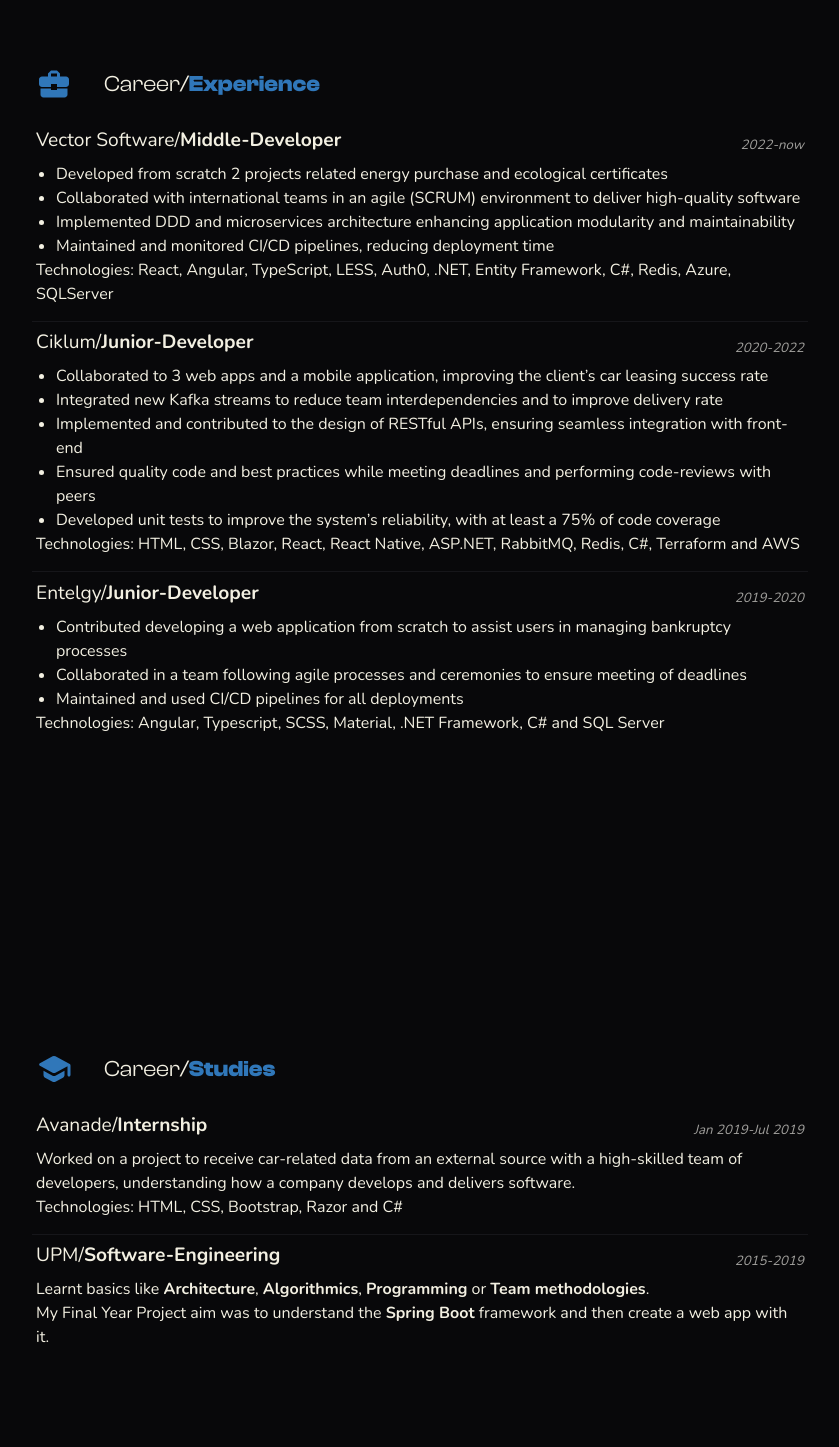
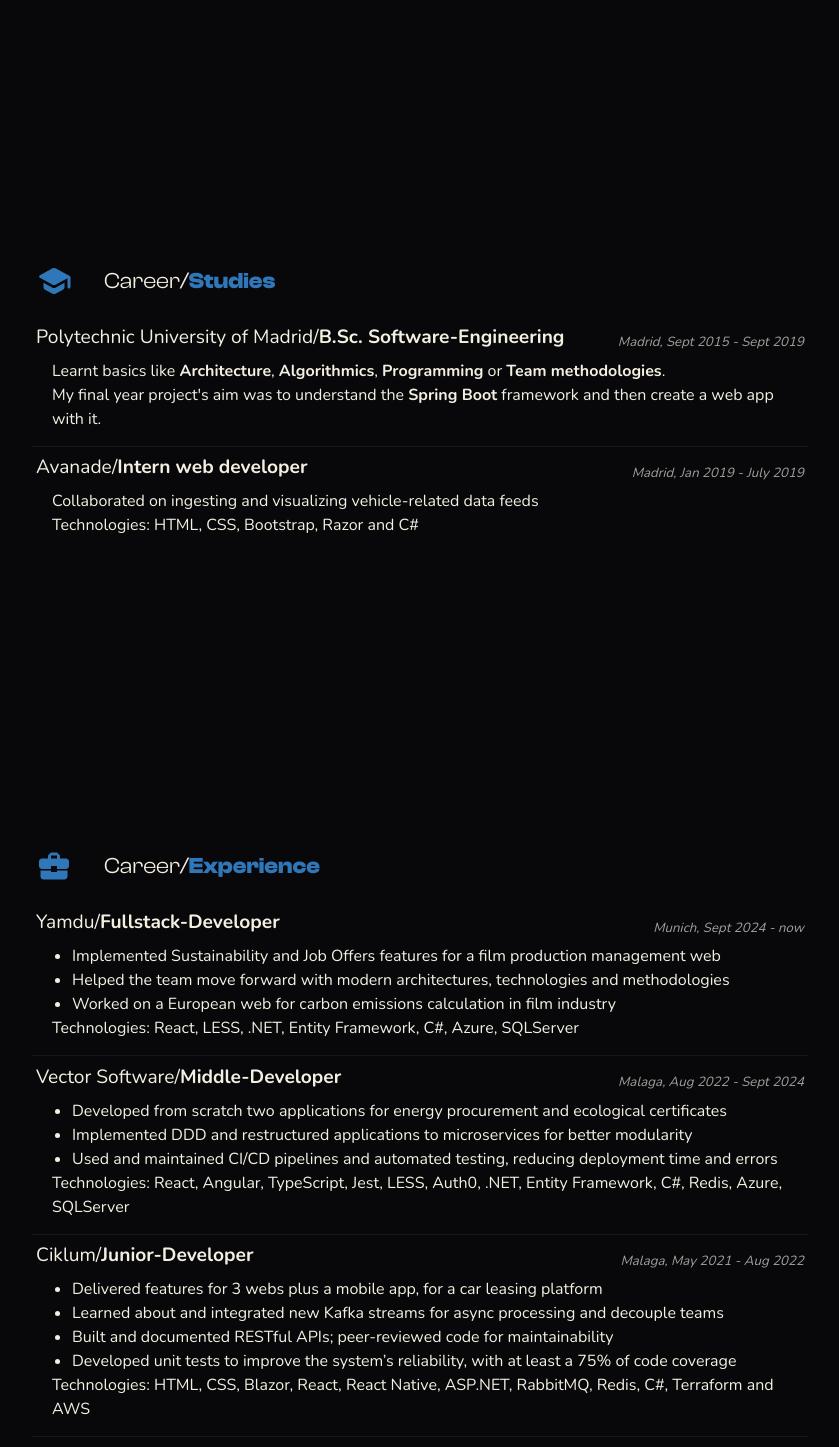
Before and after one commit to FbarcalaR/My-CV, a React (Create React App) app: page / in a window 1280 px wide. Shown: the part 800-2247 px from the top of the page, without its empty margins (220-1059 px from the left). Built offline with nearby package versions, Linux system fonts and the light colour scheme.

Commit message:
some updates

```diff
--- a/src/App.tsx
+++ b/src/App.tsx
@@ -21,11 +21,11 @@
         <PageSection innerKey={SectionIds.Home} >
           <Home />
         </PageSection>
+        <PageSection  innerKey={SectionIds.Studies} >
+          <Studies />
+        </PageSection>
         <PageSection  innerKey={SectionIds.Experience} >
           <Experience />
-        </PageSection>
-        <PageSection  innerKey={SectionIds.Studies} >
-          <Studies />
         </PageSection>
         <PageSection  innerKey={SectionIds.Skills} >
           <Technologies />
--- a/src/components/Sections/AboutMe/AboutMe.tsx
+++ b/src/components/Sections/AboutMe/AboutMe.tsx
@@ -26,15 +26,18 @@
         <div ref={containerDiv} className={classes['about-me-container']}>
             <img ref={imageElement} src={myPicture} alt='me' className={`${classes['shift-effect']} ${classes['from-left']}`} ></img>
             <p ref={bodyDiv} className={`font-body ${classes['shift-effect']} ${classes['from-right']}`}>
-                Fullstack Developer with nearly 5 years of experience. After graduating in
-                Software Engineering, I have been working with technologies like <b>React</b>, <b>Angular</b>, <b>.NET</b>,
-                <b> SQL</b> or <b>Azure</b>.  I’m also keen to create quality and readable code, always ready to learn new
-                 concepts about Software Design and Architecture, and engaged in continuous improvement and professional development.
-                  Willing to coach, pair with and learn from others.
+                Software Engineer with 5+ years of experience web and mobile applications using .NET, React, Angular, SQL,
+                and modern system architectures and principles (microservices, DDD, CI/CD). Passionate about software
+                architecture, clean code, and having a look at new AI/ML technologies.
                 <br/>
                 <br/>
-                In my free time, apart of doing sports, read or cook, I also like to learn and try new techs and concepts like
-                <b> Clean Code</b>, <b>DDD</b> or <b>Software Design</b>.
+                Collaborative, fast learner and invested in continuous improvement, willing to coach and learn from others while having fun.
+                I like to create quality and readable code, always ready to learn new concepts about Software Design and Architecture,
+                and engaged in continuous improvement and professional development.
+                <br/>
+                <br/>
+                In my free time, apart of doing sports, making (neapolitan) pizza or playing my guitar, I also like to learn about and try new techs and concepts like
+                <b> DDD</b>, <b>Software Design</b> or <b>AI agents</b>.
             </p>
         </div>
     );
--- a/src/components/Sections/Experience/Experience.tsx
+++ b/src/components/Sections/Experience/Experience.tsx
@@ -9,32 +9,38 @@
     return (
         <div className={classes['experience-container']}>
             <TitleSection icon={BusinessCenterIcon} title={'Career/'} subtitle={'Experience'} />
-            <ExperienceEntry place='Vector Software' title='Middle-Developer' date='2022-now'>
+            <ExperienceEntry place='Yamdu' title='Fullstack-Developer' date='Munich, Sept 2024 - now'>
                 <ul className={classes['description-list']}>
-                    <li>Developed from scratch 2 projects related energy purchase and ecological certificates</li>
-                    <li>Collaborated with international teams in an agile (SCRUM) environment to deliver high-quality software</li>
-                    <li>Implemented DDD and microservices architecture enhancing application modularity and maintainability</li>
-                    <li>Maintained and monitored CI/CD pipelines, reducing deployment time</li>
+                    <li>Implemented Sustainability and Job Offers features for a film production management web</li>
+                    <li>Helped the team move forward with modern architectures, technologies and methodologies</li>
+                    <li>Worked on a European web for carbon emissions calculation in film industry</li>
                 </ul>
-            Technologies: React, Angular, TypeScript, LESS, Auth0, .NET, Entity Framework, C#, Redis, Azure, SQLServer
+            Technologies: React, LESS, .NET, Entity Framework, C#, Azure, SQLServer
             </ExperienceEntry>
             <ElementListDivider />
-            <ExperienceEntry place='Ciklum' title='Junior-Developer' date='2020-2022'>
+            <ExperienceEntry place='Vector Software' title='Middle-Developer' date='Malaga, Aug 2022 - Sept 2024'>
                 <ul className={classes['description-list']}>
-                    <li>Collaborated to 3 web apps and a mobile application, improving the client’s car leasing success rate</li>
-                    <li>Integrated new Kafka streams to reduce team interdependencies and to improve delivery rate</li>
-                    <li>Implemented and contributed to the design of RESTful APIs, ensuring seamless integration with front-end</li>
-                    <li>Ensured quality code and best practices while meeting deadlines and performing code-reviews with peers</li>
+                    <li>Developed from scratch two applications for energy procurement and ecological certificates</li>
+                    <li>Implemented DDD and restructured applications to microservices for better modularity</li>
+                    <li>Used and maintained CI/CD pipelines and automated testing, reducing deployment time and errors</li>
+                </ul>
+            Technologies: React, Angular, TypeScript, Jest, LESS, Auth0, .NET, Entity Framework, C#, Redis, Azure, SQLServer
+            </ExperienceEntry>
+            <ElementListDivider />
+            <ExperienceEntry place='Ciklum' title='Junior-Developer' date='Malaga, May 2021 - Aug 2022'>
+                <ul className={classes['description-list']}>
+                    <li>Delivered features for 3 webs plus a mobile app, for a car leasing platform</li>
+                    <li>Learned about and integrated new Kafka streams for async processing and decouple teams</li>
+                    <li>Built and documented RESTful APIs; peer-reviewed code for maintainability </li>
                     <li>Developed unit tests to improve the system’s reliability, with at least a 75% of code coverage</li>
                 </ul>
             Technologies: HTML, CSS, Blazor, React, React Native, ASP.NET, RabbitMQ, Redis, C#, Terraform and AWS
             </ExperienceEntry>
             <ElementListDivider />
-            <ExperienceEntry place='Entelgy' date='2019-2020' title='Junior-Developer'>
+            <ExperienceEntry place='Entelgy' title='Junior-Developer' date='Madrid, Oct 2019 - May 2021'>
                 <ul className={classes['description-list']}>
-                    <li>Contributed developing a web application from scratch to assist users in managing bankruptcy processes</li>
-                    <li>Collaborated in a team following agile processes and ceremonies to ensure meeting of deadlines</li>
-                    <li>Maintained and used CI/CD pipelines for all deployments</li>
+                    <li>Developed from scratch a web application for managing bankruptcy processes</li>
+                    <li>Worked within SCRUM teams to ensure consistent sprint delivery and testing</li>
                 </ul>
             Technologies: Angular, Typescript, SCSS, Material, .NET Framework, C# and SQL Server
             </ExperienceEntry>
--- a/src/components/Sections/Home/Home.module.css
+++ b/src/components/Sections/Home/Home.module.css
@@ -50,6 +50,7 @@
 }
 
 .buttons-block .button {
+    cursor: pointer;
     width: 28px;
     height: 28px;
 }
--- a/src/components/Sections/Home/Home.tsx
+++ b/src/components/Sections/Home/Home.tsx
@@ -14,7 +14,7 @@
     const [emailTooltipBody, setEmailTooltipBody] = useState(email);
 
     const handleMapClick = () => {
-        const urlToMapsLocation = 'https://www.google.es/maps/place/M%C3%A1laga/@36.765025,-4.5642765,11z/data=!3m1!4b1!4m5!3m4!1s0xd72f6698d30d151:0x403d278a576e680!8m2!3d36.7211784!4d-4.4217199';
+        const urlToMapsLocation = 'https://www.google.com/maps/place/M%C3%BAnich/@48.155022,11.3770276,37234m/data=!3m2!1e3!4b1!4m6!3m5!1s0x479e75f9a38c5fd9:0x10cb84a7db1987d!8m2!3d48.1351253!4d11.5819805!16s%2Fm%2F02h6_6p?authuser=0&entry=ttu&g_ep=EgoyMDI1MTEyMy4xIKXMDSoASAFQAw%3D%3D';
         window.open(urlToMapsLocation,'_blank');
     }
 
@@ -46,7 +46,7 @@
                 <Description></Description>
             </div>
             <div className={classes['buttons-block']}>
-                <Tooltip body={'Based on Málaga, Spain'}>
+                <Tooltip body={'In Munich, Germany'}>
                     <LocationOnIcon className={classes['button']} onClick={handleMapClick} />
                 </Tooltip>
                 <Tooltip body={emailTooltipBody}>
--- a/src/components/Sections/Languages/Languages.tsx
+++ b/src/components/Sections/Languages/Languages.tsx
@@ -11,7 +11,7 @@
             <div className={classes['languages-list-container']}>
                 <Language name={'Spanish'} ratingPercentage={100}></Language>
                 <Language name={'English'} ratingPercentage={80}></Language>
-                <Language name={'German'} ratingPercentage={33}></Language>
+                <Language name={'German'} ratingPercentage={43}></Language>
             </div>
         </div>
     );
--- a/src/components/Sections/Studies/Studies.tsx
+++ b/src/components/Sections/Studies/Studies.tsx
@@ -9,14 +9,14 @@
     return (
         <div className={classes['studies-container']}>
             <TitleSection icon={SchoolRoundedIcon} title={'Career/'} subtitle={'Studies'} />
-            <ExperienceEntry place='Avanade' title='Internship' date='Jan 2019-Jul 2019'>
-                Worked on a project to receive car-related data from an external source with a high-skilled team of developers, understanding how a company develops and delivers software.<br/>
-                Technologies: HTML, CSS, Bootstrap, Razor and C#
+            <ExperienceEntry place='Polytechnic University of Madrid' date='Madrid, Sept 2015 - Sept 2019' title='B.Sc. Software-Engineering'>
+                Learnt basics like <b>Architecture</b>, <b>Algorithmics</b>, <b>Programming</b> or <b>Team methodologies</b>.<br/>
+                My final year project's aim was to understand the <b>Spring Boot</b> framework and then create a web app with it.
             </ExperienceEntry>
             <ElementListDivider />
-            <ExperienceEntry place='UPM' date='2015-2019' title='Software-Engineering'>
-                Learnt basics like <b>Architecture</b>, <b>Algorithmics</b>, <b>Programming</b> or <b>Team methodologies</b>.<br/>
-                My Final Year Project aim was to understand the <b>Spring Boot</b> framework and then create a web app with it.
+            <ExperienceEntry place='Avanade' title='Intern web developer' date='Madrid, Jan 2019 - July 2019'>
+                Collaborated on ingesting and visualizing vehicle-related data feeds<br/>
+                Technologies: HTML, CSS, Bootstrap, Razor and C#
             </ExperienceEntry>
         </div>
     );
--- a/src/components/Sections/Technologies/Technologies.tsx
+++ b/src/components/Sections/Technologies/Technologies.tsx
@@ -26,15 +26,15 @@
                     And developed some personal projects with it. <br />
                 </Technology>
                 <Technology name={'Angular'} icon={()=><AngularLogo />}>
-                    Worked with Angular for +1.5 years. <br />
+                    Worked with Angular for 2 years. <br />
                     Used to develop an SPA.
                 </Technology>
                 <Technology name={'TypeScript'} icon={()=><TypeScriptLogo />}>
-                    Worked with TypeScript for +1.5 years,<br />
+                    Worked with TypeScript for 3 years<br />
                     under other technologies like React or Angular
                 </Technology>
                 <Technology name={'.NET'} icon={()=><DotNetCoreLogo />}>
-                    Worked with .NET Core for +{netExperienceYears} years. <br/>
+                    Worked with .NET (Framework v4.7.2 to Core v8) for +{netExperienceYears} years. <br/>
                     Used to develop REST APIs, along with Entity Framework.
                 </Technology>
                 <Technology name={'Azure'} icon={()=><AzureLogo />}>
@@ -43,9 +43,16 @@
                 </Technology>
                 <Technology name={'SQL Server'} icon={()=><MicrosoftSqlServerLogo />}>
                     Worked with SQL Server for +{sqlServerExperienceYears} years. <br />
-                    Used for querying data or creating tables and views, e.g.
+                    Used for querying data or creating tables and views
                 </Technology>
             </div>
+            <ul>
+                <li><b>Frontend: </b>SCSS, LESS, React Native, Jest, Blazor</li>
+                <li><b>Backend: </b>C#, REST APIs, Entity Framework, nUnit</li>
+                <li><b>Cloud & DevOps: </b>Azure, AWS, Terraform, RabbitMQ, CI/CD</li>
+                <li><b>Architecture: </b>Microservices, DDD</li>
+                <li><b>Other: </b>Docker, Redis, SQL Server, Auth0, TDD</li>
+            </ul>
         </div>
     );
 }
--- a/src/components/UI/ExperienceEntry/ExperienceEntry.module.css
+++ b/src/components/UI/ExperienceEntry/ExperienceEntry.module.css
@@ -59,7 +59,7 @@
     color: var(--primary-color);
 
     >p {
-        /* padding-left: 1%; */
+        padding-left: 1em;
         margin: 0;
         line-height: 150%;
     }
--- a/src/components/UI/NavBar/NavBar.tsx
+++ b/src/components/UI/NavBar/NavBar.tsx
@@ -11,11 +11,11 @@
         <HomeIcon/>
       </NavBarButton>
       <div className={classes.mainContainer}>
+        <NavBarButton id={SectionIds.Studies} usesDecorators={true}>
+          STUDIES
+        </NavBarButton>
         <NavBarButton id={SectionIds.Experience} usesDecorators={true}>
           EXPERIENCE
-        </NavBarButton>
-        <NavBarButton id={SectionIds.Studies} usesDecorators={true}>
-          STUDIES
         </NavBarButton>
         <NavBarButton id={SectionIds.Skills} usesDecorators={true}>
           SKILLS
```
